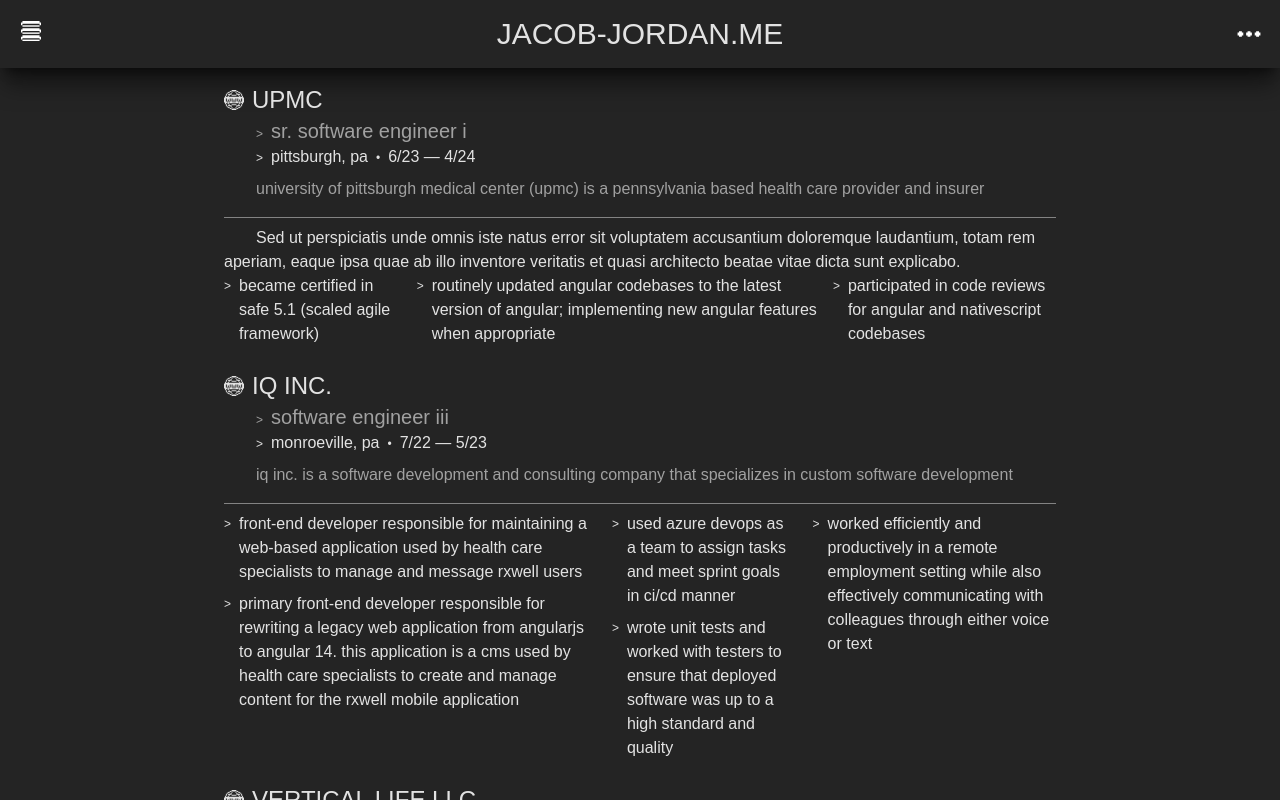
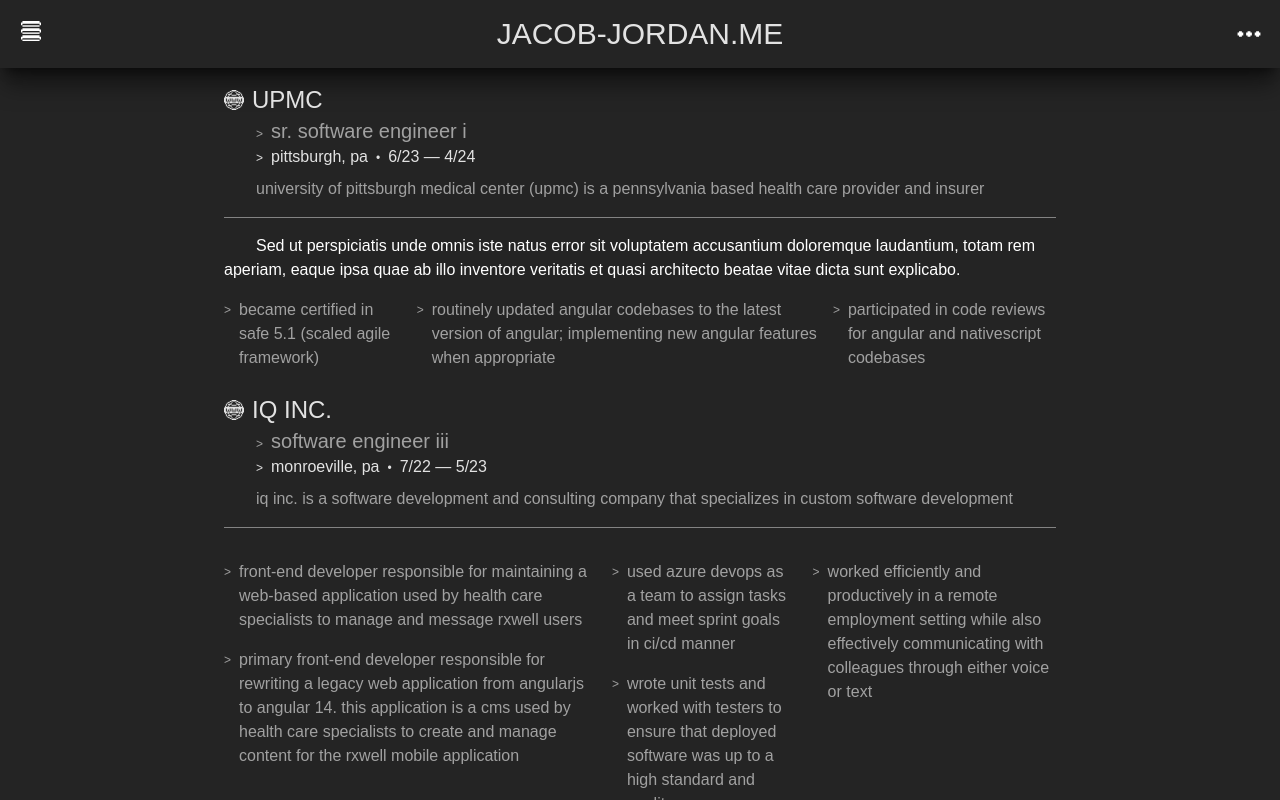
Before and after one commit to jacobjordan94/jacob-jordan-me, a React (Vite) app: page /experience in a window 1280 px wide. Built offline with nearby package versions, Linux system fonts and the light colour scheme; a web font is replaced by a local one.

Commit message:
style updates

```diff
--- a/src/components/List.jsx
+++ b/src/components/List.jsx
@@ -8,10 +8,10 @@ export default function List({ items, cols = 2, className = '' }) {
         }
     }, [ items ]);
     return ( itemsChunked &&
-        <div className={`list flex flex-col gap-2 @3xl:flex-row @3xl:gap-4` + className}>
+        <div className={`list flex flex-col gap-2 @3xl:flex-row @3xl:gap-4 ` + className}>
         {
             itemsChunked.map((chunk, i) =>
-                <div className="chunk flex flex-col gap-2" key={i + '-chunk'}>
+                <div className="chunk flex flex-col gap-4" key={i + '-chunk'}>
                 {
                     chunk.map((item, j) =>
                         <ListItem item={item} key={j + '-list-item'} />
--- a/src/pages/experience/Job.jsx
+++ b/src/pages/experience/Job.jsx
@@ -15,20 +15,22 @@ export default function Job({ job, children }) {
                 </div>
             </div>
             <hr className="my-2 opacity-50" />
-            {
-                job.detailedDescription &&
-                <div className="full-description indent-8 mt-2">
+            <div className="flex flex-col gap-4">
+                {   job.detailedDescription &&
+                    <div className="full-description indent-8 mt-2 text-white">
                         { job.detailedDescription }
                     </div>
                 }
-            {
-                job.bullets &&
+                {   job.bullets &&
                     <div className="bullet-points">
-                    <List cols={3} items={job.bullets} />
+                        <List className="text-neutral-400" cols={3} items={job.bullets} />
                     </div>
                 }
+                {   children &&
                     <div className="job-body">
                         { children }
+                    </div>
+                }
             </div>
         </div>
 
```
Lines whose indentation alone changed are shown as unchanged.
